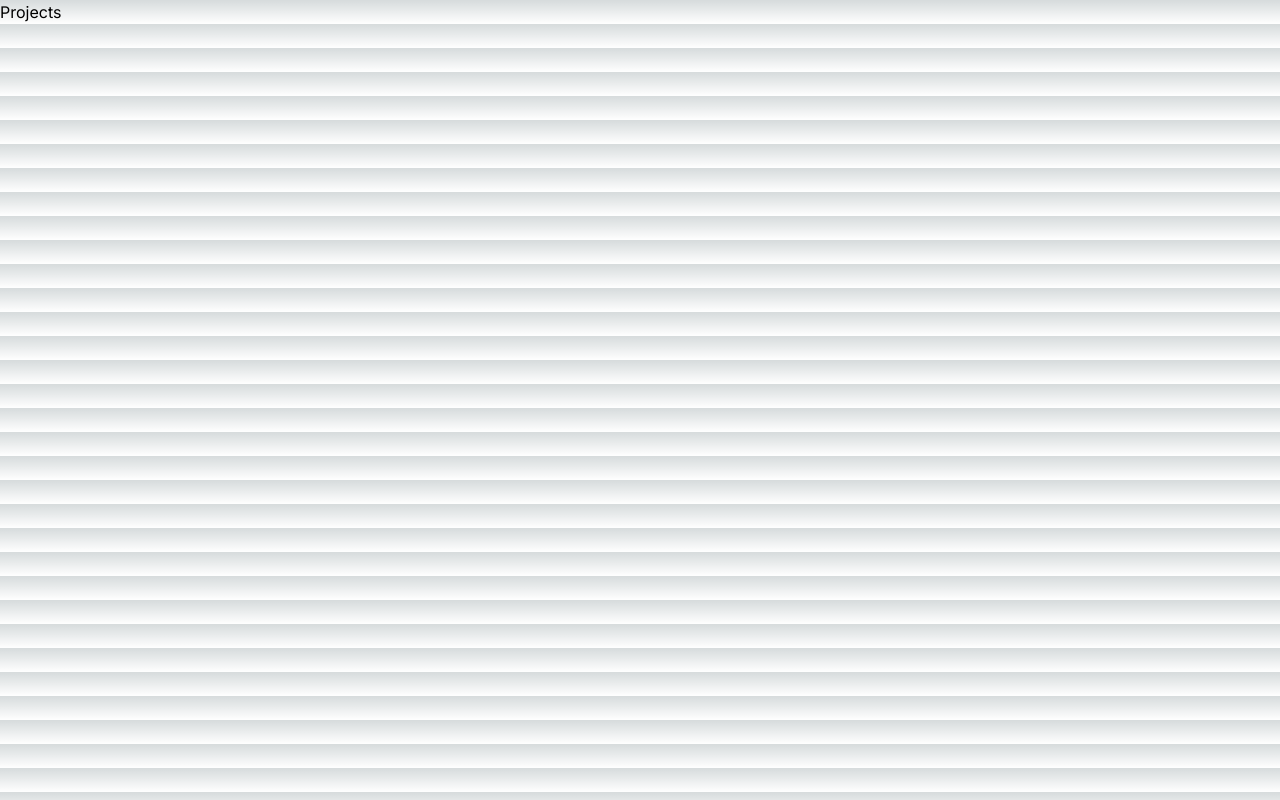
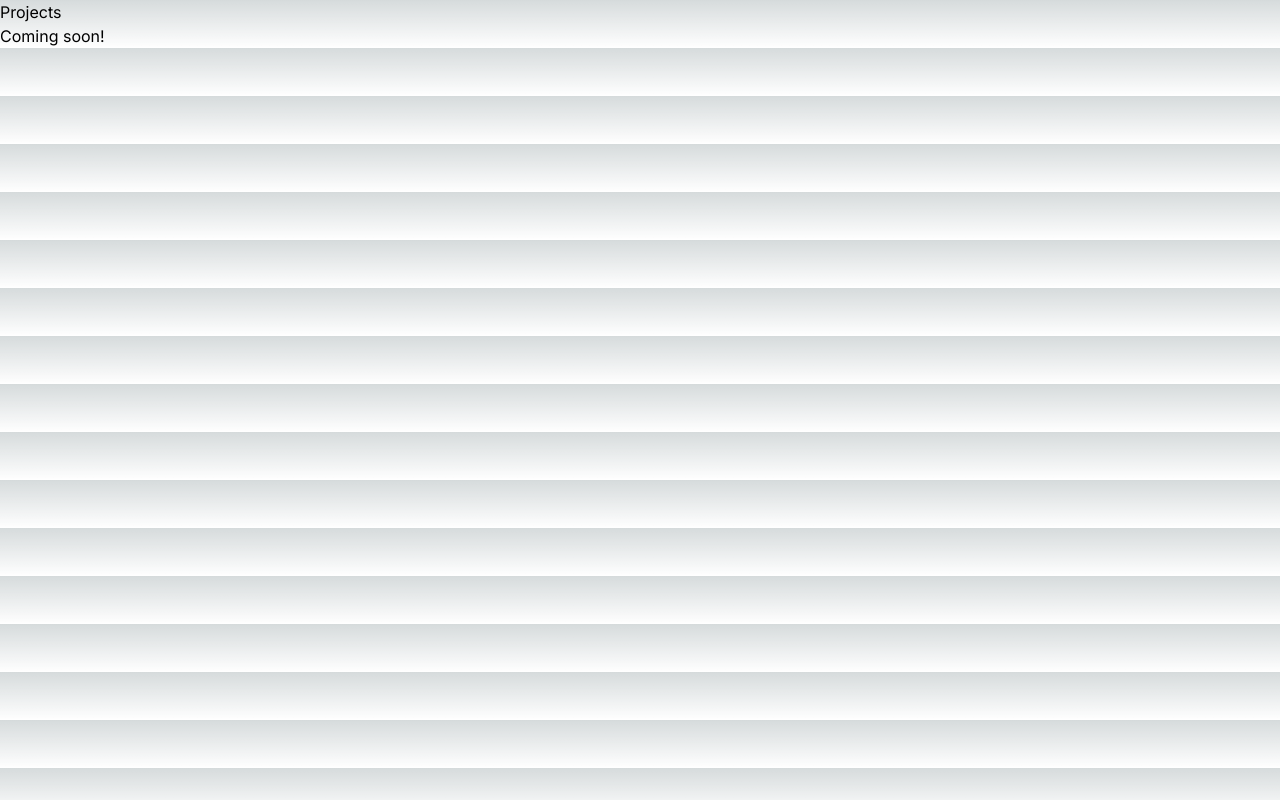
Before and after one commit to aisafetyuw/waisi.org, a Next.js app: page /projects in a window 1280 px wide. Built offline with nearby package versions, Linux system fonts and the light colour scheme.

Commit message:
Narrow down pages

```diff
--- a/src/app/leadership/page.tsx
+++ /dev/null
@@ -1,5 +0,0 @@
-export default function Leadership() {
-  return (
-    <div id="leadership">Leadership</div>
-  )
-}
--- a/src/app/projects/page.tsx
+++ b/src/app/projects/page.tsx
@@ -1,5 +1,8 @@
-export default function Page() {
+export default function Projects() {
   return (
-    <div id="projects">Projects</div>
+    <div id="projects">
+      <h2>Projects</h2>
+      <p>Coming soon!</p>
+    </div>
   )
 }
--- a/src/components/member.tsx
+++ b/src/components/member.tsx
@@ -1,6 +1,4 @@
-type MemberProps = {
-
-};
+import { MemberProps } from "@/types";
 
 export default function Member(props: MemberProps) {
     return (
```
Also changed, not shown: src/types.ts (+7 -0 lines).
